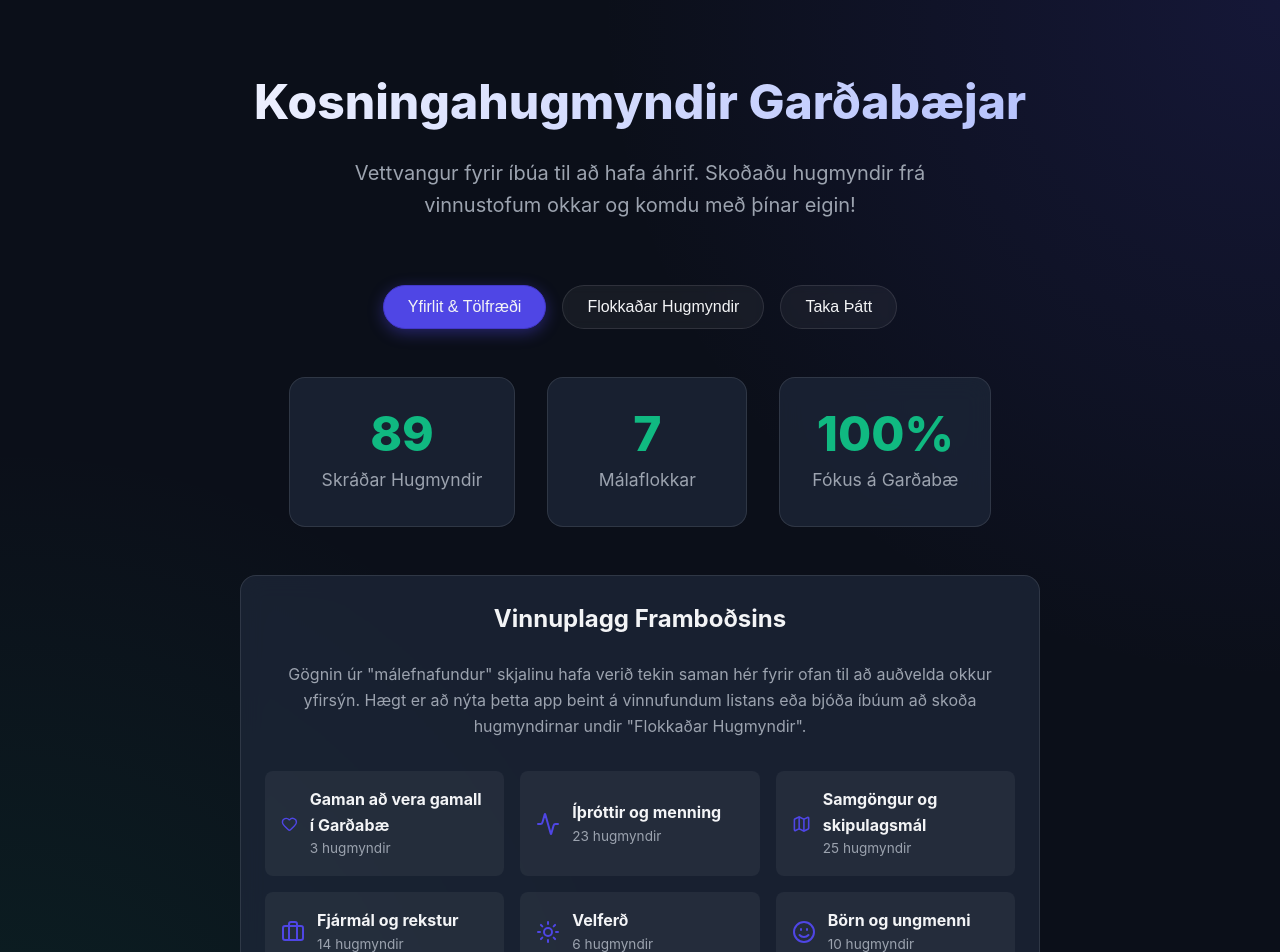
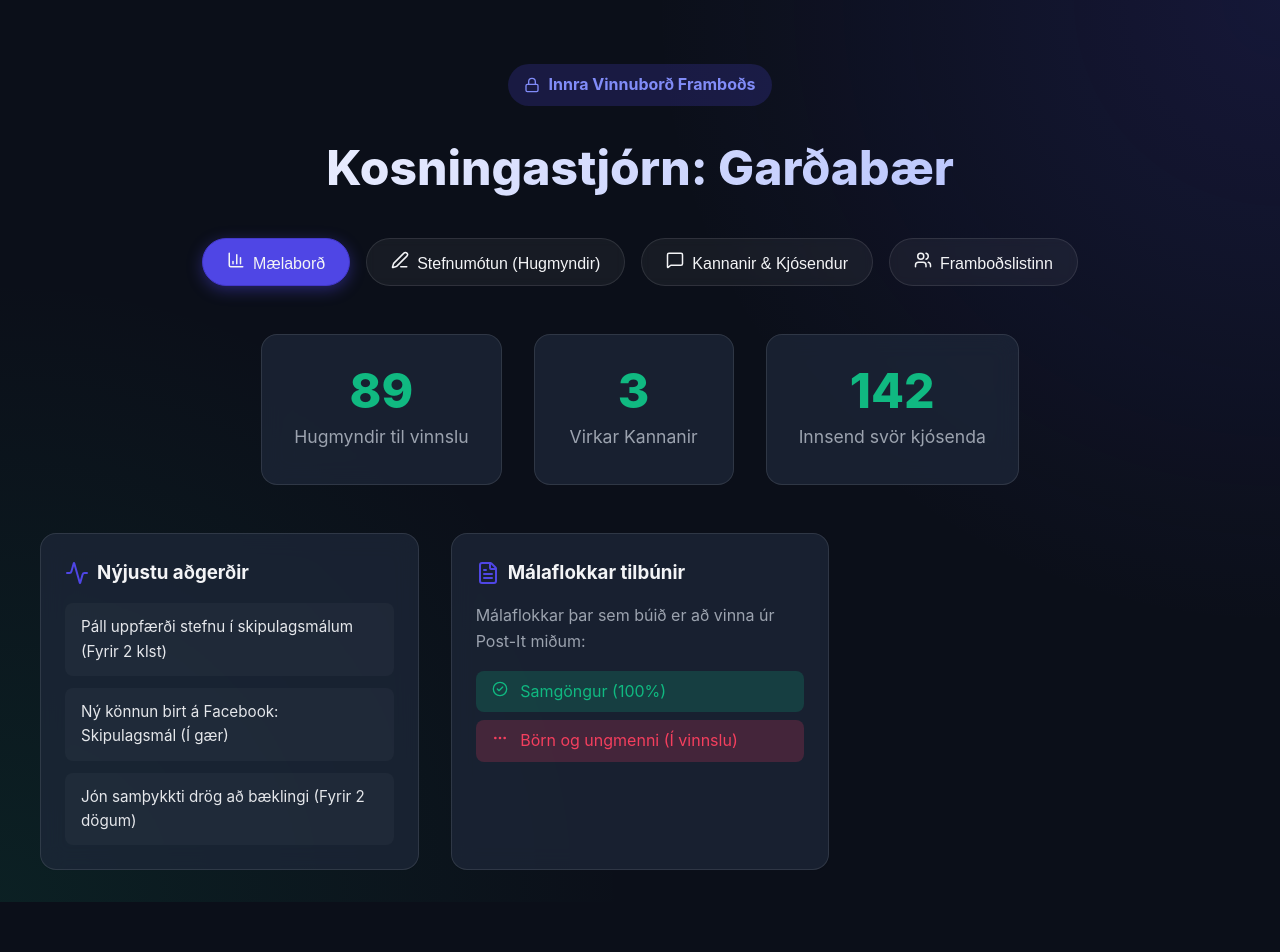
Before and after one commit to Blingiceland/kosningar2026, a React (Vite) app: page / in a window 1280 px wide. Shown: the top 952 px of the page. After the commit the page ends 902 px from the top, so only its background shows below. Built offline with nearby package versions, Linux system fonts and the light colour scheme.

Commit message:
feat: Convert to internal campaign dashboard with surveys and candidate roster

```diff
--- a/src/App.jsx
+++ b/src/App.jsx
@@ -1,91 +1,86 @@
 import React, { useState } from 'react';
 import { motion, AnimatePresence } from 'framer-motion';
 import {
-  Heart,
-  Activity,
-  Map,
-  Briefcase,
-  Sun,
-  Smile,
-  MoreHorizontal,
-  CheckCircle2,
-  Send,
-  MessageSquare
+  Heart, Activity, Map, Briefcase, Sun, Smile, MoreHorizontal,
+  CheckCircle2, Send, MessageSquare, Users, BarChart3, Edit3,
+  PlusCircle, FileText, Lock
 } from 'lucide-react';
 import { ideaCategories } from './data';
 import './index.css';
 
-// Map icon names to components
 const IconMap = {
-  Heart,
-  Activity,
-  Map,
-  Briefcase,
-  Sun,
-  Smile,
-  MoreHorizontal
+  Heart, Activity, Map, Briefcase, Sun, Smile, MoreHorizontal
 };
 
 function App() {
-  const [activeTab, setActiveTab] = useState('overview');
-  const [submitted, setSubmitted] = useState(false);
+  const [activeTab, setActiveTab] = useState('dashboard');
 
-  // Calculate total ideas
+  // Mock data for Candidate Roster
+  const [candidates] = useState([
+    { id: 1, name: "Jón Jónsson", role: "Oddviti", focus: "Fjármál og rekstur", email: "jon@vidreisngardabaer.is" },
+    { id: 2, name: "Guðrún Guðmunsdóttir", role: "2. sæti", focus: "Börn og ungmenni", email: "gudrun@vidreisngardabaer.is" },
+    { id: 3, name: "Páll Pálsson", role: "3. sæti", focus: "Skipulagsmál", email: "pall@vidreisngardabaer.is" },
+  ]);
+
+  // Mock data for Surveys
+  const [surveys] = useState([
+    { id: 1, title: "Hvað brennur á þér í skipulagsmálum?", status: "Í gangi (Lokað á morgun)", responses: 142 },
+    { id: 2, title: "Ánægjukönnun: Skólamáltíðir", status: "Drög (Ekki birt)", responses: 0 },
+  ]);
+
   const totalIdeas = ideaCategories.reduce((acc, cat) => acc + cat.ideas.length, 0);
-
-  const handleFormSubmit = (e) => {
-    e.preventDefault();
-    setSubmitted(true);
-    setTimeout(() => {
-      setSubmitted(false);
-      e.target.reset();
-    }, 4000);
-  };
 
   return (
     <div className="app-container">
-      <header className="header">
+      <header className="header" style={{ marginBottom: '2rem' }}>
+        <div style={{ display: 'inline-flex', alignItems: 'center', gap: '0.5rem', background: 'rgba(79, 70, 229, 0.2)', padding: '0.5rem 1rem', borderRadius: '2rem', color: '#818cf8', fontWeight: 'bold', marginBottom: '1.5rem' }}>
+          <Lock size={16} /> Innra Vinnuborð Framboðs
+        </div>
         <motion.h1
           initial={{ opacity: 0, y: -20 }}
           animate={{ opacity: 1, y: 0 }}
           transition={{ duration: 0.6 }}
         >
-          Kosningahugmyndir Garðabæjar
+          Kosningastjórn: Garðabær
         </motion.h1>
-        <motion.p
-          initial={{ opacity: 0 }}
-          animate={{ opacity: 1 }}
-          transition={{ duration: 0.6, delay: 0.2 }}
-        >
-          Vettvangur fyrir íbúa til að hafa áhrif. Skoðaðu hugmyndir frá vinnustofum okkar og komdu með þínar eigin!
-        </motion.p>
       </header>
 
       <div className="tabs">
         <button
-          className={`tab-btn ${activeTab === 'overview' ? 'active' : ''}`}
-          onClick={() => setActiveTab('overview')}
+          className={`tab-btn ${activeTab === 'dashboard' ? 'active' : ''}`}
+          onClick={() => setActiveTab('dashboard')}
         >
-          Yfirlit & Tölfræði
+          <BarChart3 size={18} style={{ display: 'inline', marginRight: '0.5rem' }} />
+          Mælaborð
         </button>
         <button
-          className={`tab-btn ${activeTab === 'ideas' ? 'active' : ''}`}
-          onClick={() => setActiveTab('ideas')}
+          className={`tab-btn ${activeTab === 'manifesto' ? 'active' : ''}`}
+          onClick={() => setActiveTab('manifesto')}
         >
-          Flokkaðar Hugmyndir
+          <Edit3 size={18} style={{ display: 'inline', marginRight: '0.5rem' }} />
+          Stefnumótun (Hugmyndir)
         </button>
         <button
-          className={`tab-btn ${activeTab === 'participate' ? 'active' : ''}`}
-          onClick={() => setActiveTab('participate')}
+          className={`tab-btn ${activeTab === 'surveys' ? 'active' : ''}`}
+          onClick={() => setActiveTab('surveys')}
         >
-          Taka Þátt
+          <MessageSquare size={18} style={{ display: 'inline', marginRight: '0.5rem' }} />
+          Kannanir & Kjósendur
+        </button>
+        <button
+          className={`tab-btn ${activeTab === 'team' ? 'active' : ''}`}
+          onClick={() => setActiveTab('team')}
+        >
+          <Users size={18} style={{ display: 'inline', marginRight: '0.5rem' }} />
+          Framboðslistinn
         </button>
       </div>
 
       <AnimatePresence mode="wait">
-        {activeTab === 'overview' && (
+        {/* 1. Mælaborð (Dashboard) */}
+        {activeTab === 'dashboard' && (
           <motion.div
-            key="overview"
+            key="dashboard"
             initial={{ opacity: 0, x: -20 }}
             animate={{ opacity: 1, x: 0 }}
             exit={{ opacity: 0, x: 20 }}
@@ -94,65 +89,60 @@ function App() {
             <div className="summary-stats">
               <div className="glass-card stat-card">
                 <div className="stat-value">{totalIdeas}</div>
-                <div className="stat-label">Skráðar Hugmyndir</div>
+                <div className="stat-label">Hugmyndir til vinnslu</div>
               </div>
               <div className="glass-card stat-card">
-                <div className="stat-value">{ideaCategories.length}</div>
-                <div className="stat-label">Málaflokkar</div>
+                <div className="stat-value">3</div>
+                <div className="stat-label">Virkar Kannanir</div>
               </div>
               <div className="glass-card stat-card">
-                <div className="stat-value">100%</div>
-                <div className="stat-label">Fókus á Garðabæ</div>
+                <div className="stat-value">142</div>
+                <div className="stat-label">Innsend svör kjósenda</div>
               </div>
             </div>
 
-            <div className="glass-card" style={{ maxWidth: '800px', margin: '0 auto' }}>
-              <h2 style={{ marginBottom: '1.5rem', textAlign: 'center' }}>Vinnuplagg Framboðsins</h2>
-              <p style={{ color: 'var(--text-muted)', marginBottom: '1rem', textAlign: 'center' }}>
-                Gögnin úr "málefnafundur" skjalinu hafa verið tekin saman hér fyrir ofan til að auðvelda okkur yfirsýn.
-                Hægt er að nýta þetta app beint á vinnufundum listans eða bjóða íbúum að skoða hugmyndirnar undir "Flokkaðar Hugmyndir".
-              </p>
-
-              <div style={{ display: 'grid', gridTemplateColumns: 'repeat(auto-fit, minmax(200px, 1fr))', gap: '1rem', marginTop: '2rem' }}>
-                {ideaCategories.map((cat, idx) => {
-                  const Icon = IconMap[cat.iconName] || MessageSquare;
-                  return (
-                    <motion.div
-                      key={cat.id}
-                      initial={{ opacity: 0, y: 10 }}
-                      animate={{ opacity: 1, y: 0 }}
-                      transition={{ delay: idx * 0.1 }}
-                      style={{
-                        background: 'rgba(255,255,255,0.05)',
-                        padding: '1rem',
-                        borderRadius: '0.5rem',
-                        display: 'flex',
-                        alignItems: 'center',
-                        gap: '0.75rem'
-                      }}
-                    >
-                      <Icon size={24} color="var(--primary)" />
-                      <div>
-                        <strong>{cat.title}</strong>
-                        <div style={{ fontSize: '0.85rem', color: 'var(--text-muted)' }}>{cat.ideas.length} hugmyndir</div>
+            <div className="ideas-grid">
+              <div className="glass-card">
+                <h3 style={{ marginBottom: '1rem', display: 'flex', alignItems: 'center', gap: '0.5rem' }}>
+                  <Activity color="var(--primary)" /> Nýjustu aðgerðir
+                </h3>
+                <ul className="idea-list">
+                  <li className="idea-item">Páll uppfærði stefnu í skipulagsmálum (Fyrir 2 klst)</li>
+                  <li className="idea-item">Ný könnun birt á Facebook: Skipulagsmál (Í gær)</li>
+                  <li className="idea-item">Jón samþykkti drög að bæklingi (Fyrir 2 dögum)</li>
+                </ul>
               </div>
-                    </motion.div>
-                  )
-                })}
+              <div className="glass-card">
+                <h3 style={{ marginBottom: '1rem', display: 'flex', alignItems: 'center', gap: '0.5rem' }}>
+                  <FileText color="var(--primary)" /> Málaflokkar tilbúnir
+                </h3>
+                <p style={{ color: 'var(--text-muted)' }}>Málaflokkar þar sem búið er að vinna úr Post-It miðum:</p>
+                <div style={{ marginTop: '1rem' }}>
+                  <div style={{ background: 'rgba(16, 185, 129, 0.2)', padding: '0.5rem 1rem', borderRadius: '0.5rem', marginBottom: '0.5rem', color: '#10b981' }}>
+                    <CheckCircle2 size={16} style={{ display: 'inline', marginRight: '0.5rem' }}/> Samgöngur (100%)
+                  </div>
+                  <div style={{ background: 'rgba(244, 63, 94, 0.2)', padding: '0.5rem 1rem', borderRadius: '0.5rem', color: '#f43f5e' }}>
+                    <MoreHorizontal size={16} style={{ display: 'inline', marginRight: '0.5rem' }}/> Börn og ungmenni (Í vinnslu)
+                  </div>
+                </div>
               </div>
             </div>
           </motion.div>
         )}
 
-        {activeTab === 'ideas' && (
+        {/* 2. Stefnumótun (Manifesto Builder) */}
+        {activeTab === 'manifesto' && (
           <motion.div
-            key="ideas"
+            key="manifesto"
             initial={{ opacity: 0, scale: 0.98 }}
             animate={{ opacity: 1, scale: 1 }}
             exit={{ opacity: 0, scale: 0.98 }}
             transition={{ duration: 0.4 }}
-            className="ideas-grid"
           >
+            <div style={{ marginBottom: '2rem', textAlign: 'center' }}>
+              <p style={{ color: 'var(--text-muted)' }}>Hér vinnum við stefnuskrána upp úr "Post-It" fundinum. Smellið á flokka til að sjá hugmyndir eða breyta þeim í texta fyrir bækling.</p>
+            </div>
+            <div className="ideas-grid">
               {ideaCategories.map((category, index) => {
                 const Icon = IconMap[category.iconName] || MessageSquare;
                 return (
@@ -163,90 +153,136 @@ function App() {
                     animate={{ opacity: 1, y: 0 }}
                     transition={{ delay: index * 0.1 }}
                   >
-                  <div className="category-header">
+                    <div className="category-header" style={{ justifyContent: 'space-between' }}>
+                      <div style={{ display: 'flex', alignItems: 'center', gap: '1rem' }}>
                         <div className="category-icon">
                           <Icon size={24} />
                         </div>
                         <h2 className="category-title">{category.title}</h2>
                       </div>
-                  <ul className="idea-list">
+                      <span style={{ fontSize: '0.8rem', background: 'rgba(255,255,255,0.1)', padding: '0.2rem 0.5rem', borderRadius: '1rem' }}>{category.ideas.length} miðar</span>
+                    </div>
+
+                    <div style={{ marginBottom: '1rem' }}>
+                      <button style={{ width: '100%', background: 'rgba(79, 70, 229, 0.1)', border: '1px solid rgba(79, 70, 229, 0.3)', color: '#818cf8', padding: '0.5rem', borderRadius: '0.5rem', cursor: 'pointer' }}>
+                        + Skrifa stefnutexta úr þessum miðum
+                      </button>
+                    </div>
+
+                    <ul className="idea-list" style={{ maxHeight: '200px', overflowY: 'auto', paddingRight: '0.5rem' }}>
                       {category.ideas.map((idea, i) => (
-                      <li className="idea-item" key={i}>
-                        <CheckCircle2 size={16} className="idea-dot" style={{ flexShrink: 0 }} />
+                         <li className="idea-item" key={i} style={{ display: 'flex', justifyContent: 'space-between' }}>
                            <span>{idea}</span>
+                           <input type="checkbox" title="Merkja sem afgreitt" style={{ cursor: 'pointer' }} />
                          </li>
                       ))}
                     </ul>
                   </motion.div>
                 );
               })}
+            </div>
           </motion.div>
         )}
 
-        {activeTab === 'participate' && (
+        {/* 3. Kannanir & Útsendingar */}
+        {activeTab === 'surveys' && (
           <motion.div
-            key="participate"
+            key="surveys"
             initial={{ opacity: 0, x: 20 }}
             animate={{ opacity: 1, x: 0 }}
             exit={{ opacity: 0, x: -20 }}
             transition={{ duration: 0.4 }}
           >
-             <div className="glass-card form-container">
-               <h2 style={{ marginBottom: '1.5rem', textAlign: 'center' }}>Komdu Þinni Hugmynd Á Framfæri</h2>
-               <p style={{ color: 'var(--text-muted)', marginBottom: '2rem', textAlign: 'center' }}>
-                 Við viljum heyra frá þér! Hvað finnst þér skipta máli í Garðabæ? Taktu þátt í að móta framtíðina með okkur.
+            <div className="glass-card" style={{ maxWidth: '800px', margin: '0 auto', marginBottom: '2rem' }}>
+              <div style={{ display: 'flex', justifyContent: 'space-between', alignItems: 'center', marginBottom: '1.5rem' }}>
+                <h2>Virk Kannanakerfi (Tilbúið til deilingar)</h2>
+                <button className="submit-btn" style={{ width: 'auto', padding: '0.5rem 1rem' }}>
+                  <PlusCircle size={18} /> Búa til Nýja Könnun
+                </button>
+              </div>
+
+              <div style={{ display: 'flex', flexDirection: 'column', gap: '1rem' }}>
+                {surveys.map(survey => (
+                   <div key={survey.id} style={{ background: 'rgba(0,0,0,0.2)', border: '1px solid var(--glass-border)', padding: '1.5rem', borderRadius: '0.5rem', display: 'flex', justifyContent: 'space-between', alignItems: 'center' }}>
+                     <div>
+                       <h3 style={{ marginBottom: '0.5rem' }}>{survey.title}</h3>
+                       <div style={{ color: 'var(--text-muted)', fontSize: '0.9rem' }}>
+                         <strong>Staða:</strong> {survey.status} | <strong>Svör:</strong> <span style={{ color: 'var(--secondary)' }}>{survey.responses}</span>
+                       </div>
+                     </div>
+                     <div style={{ display: 'flex', gap: '1rem' }}>
+                       <button style={{ background: 'transparent', border: '1px solid var(--primary)', color: 'var(--primary)', padding: '0.5rem 1rem', borderRadius: '0.5rem', cursor: 'pointer' }}>Skoða Niðurstöður</button>
+                       <button style={{ background: 'var(--primary)', border: 'none', color: 'white', padding: '0.5rem 1rem', borderRadius: '0.5rem', cursor: 'pointer' }}>Afrita Hlekk</button>
+                     </div>
+                   </div>
+                ))}
+              </div>
+            </div>
+
+            <div className="glass-card" style={{ maxWidth: '800px', margin: '0 auto' }}>
+              <h2>Sýnishorn: Hvernig Garðbæingar sjá könnunina</h2>
+              <p style={{ color: 'var(--text-muted)', marginBottom: '1rem' }}>Hlekkurinn sem þið afritið vísar kjósendum á einfalt skjáform án lykilorðs, sbr. þetta mock-up:</p>
+
+              <div style={{ background: '#0f172a', padding: '2rem', borderRadius: '1rem', border: '1px dashed rgba(255,255,255,0.2)' }}>
+                <h3 style={{ textAlign: 'center', marginBottom: '1rem', color: '#fff' }}>Hvað brennur á þér í skipulagsmálum í Garðabæ?</h3>
+                <div style={{ display: 'flex', gap: '1rem', flexDirection: 'column', maxWidth: '400px', margin: '0 auto' }}>
+                  <label style={{ display: 'flex', gap: '1rem', background: 'rgba(255,255,255,0.05)', padding: '1rem', borderRadius: '0.5rem', cursor: 'pointer' }}>
+                    <input type="radio" name="demo" /> Meiri almenningssamgöngur
+                  </label>
+                  <label style={{ display: 'flex', gap: '1rem', background: 'rgba(255,255,255,0.05)', padding: '1rem', borderRadius: '0.5rem', cursor: 'pointer' }}>
+                    <input type="radio" name="demo" /> Betri hjólastíga milli hverfa
+                  </label>
+                  <button className="submit-btn">Senda Svar</button>
+                </div>
+              </div>
+            </div>
+          </motion.div>
+        )}
+
+        {/* 4. Framboðslistinn (Team Roster) */}
+        {activeTab === 'team' && (
+          <motion.div
+            key="team"
+            initial={{ opacity: 0, x: 20 }}
+            animate={{ opacity: 1, x: 0 }}
+            exit={{ opacity: 0, x: -20 }}
+            transition={{ duration: 0.4 }}
+          >
+            <div className="ideas-grid">
+              {candidates.map(candidate => (
+                <motion.div
+                  className="glass-card"
+                  key={candidate.id}
+                  whileHover={{ scale: 1.02 }}
+                >
+                  <div style={{ display: 'flex', alignItems: 'center', gap: '1rem', marginBottom: '1rem' }}>
+                    <div style={{ width: '60px', height: '60px', borderRadius: '50%', background: 'linear-gradient(135deg, var(--primary), var(--secondary))', display: 'flex', alignItems: 'center', justifyContent: 'center', fontSize: '1.5rem', fontWeight: 'bold' }}>
+                      {candidate.name.charAt(0)}
+                    </div>
+                    <div>
+                      <h3 style={{ margin: 0 }}>{candidate.name}</h3>
+                      <p style={{ color: 'var(--primary)', margin: 0, fontWeight: 'bold' }}>{candidate.role}</p>
+                    </div>
+                  </div>
+                  <div style={{ background: 'rgba(0,0,0,0.2)', padding: '1rem', borderRadius: '0.5rem' }}>
+                    <p style={{ margin: 0, marginBottom: '0.5rem', fontSize: '0.9rem' }}>
+                      <strong style={{ color: 'var(--text-muted)' }}>Áhersluflokkur:</strong><br/>
+                      {candidate.focus}
                     </p>
+                    <p style={{ margin: 0, fontSize: '0.9rem' }}>
+                      <strong style={{ color: 'var(--text-muted)' }}>Netfang:</strong><br/>
+                      <a href={`mailto:${candidate.email}`} style={{ color: '#e5e7eb', textDecoration: 'none' }}>{candidate.email}</a>
+                    </p>
+                  </div>
+                </motion.div>
+              ))}
 
-               {submitted ? (
-                 <motion.div
-                   initial={{ opacity: 0, scale: 0.8 }}
-                   animate={{ opacity: 1, scale: 1 }}
-                   style={{
-                     textAlign: 'center',
-                     padding: '2rem',
-                     background: 'rgba(16, 185, 129, 0.1)',
-                     borderRadius: '0.5rem',
-                     border: '1px solid rgba(16, 185, 129, 0.3)'
-                   }}
-                 >
-                   <CheckCircle2 size={48} color="var(--secondary)" style={{ margin: '0 auto 1rem' }} />
-                   <h3 style={{ color: 'var(--secondary)' }}>Takk Fyrir!</h3>
-                   <p>Hugmyndin þín hefur verið móttekin og mun hjálpa okkur í stefnumótunarvinnunni.</p>
-                 </motion.div>
-               ) : (
-                 <form onSubmit={handleFormSubmit}>
-                   <div className="form-group">
-                     <label>Nafn (valfrjálst)</label>
-                     <input type="text" className="form-control" placeholder="Þitt nafn..." />
+              <div className="glass-card" style={{ display: 'flex', alignItems: 'center', justifyContent: 'center', minHeight: '200px', cursor: 'pointer', border: '1px dashed var(--glass-border)', background: 'transparent' }}>
+                <div style={{ textAlign: 'center', color: 'var(--text-muted)' }}>
+                  <PlusCircle size={32} style={{ marginBottom: '0.5rem' }} />
+                  <p>Bæta við frambjóðanda</p>
                 </div>
-                   <div className="form-group">
-                     <label>Netfang (valfrjálst)</label>
-                     <input type="email" className="form-control" placeholder="þitt@netfang.is" />
               </div>
-                   <div className="form-group">
-                     <label>Málaflokkur</label>
-                     <select className="form-control" required style={{ background: '#1e293b' }}>
-                       <option value="">Veldu málaflokk...</option>
-                       {ideaCategories.map(cat => (
-                         <option key={cat.id} value={cat.id}>{cat.title}</option>
-                       ))}
-                     </select>
-                   </div>
-                   <div className="form-group">
-                     <label>Þín hugmynd eða áhersla</label>
-                     <textarea
-                       className="form-control"
-                       rows="4"
-                       placeholder="Lýstu þinni hugmynd í stuttu máli..."
-                       required
-                     ></textarea>
-                   </div>
-                   <button type="submit" className="submit-btn">
-                     <Send size={20} />
-                     Senda inn hugmynd
-                   </button>
-                 </form>
-               )}
             </div>
           </motion.div>
         )}
```
Lines whose indentation alone changed are shown as unchanged.
